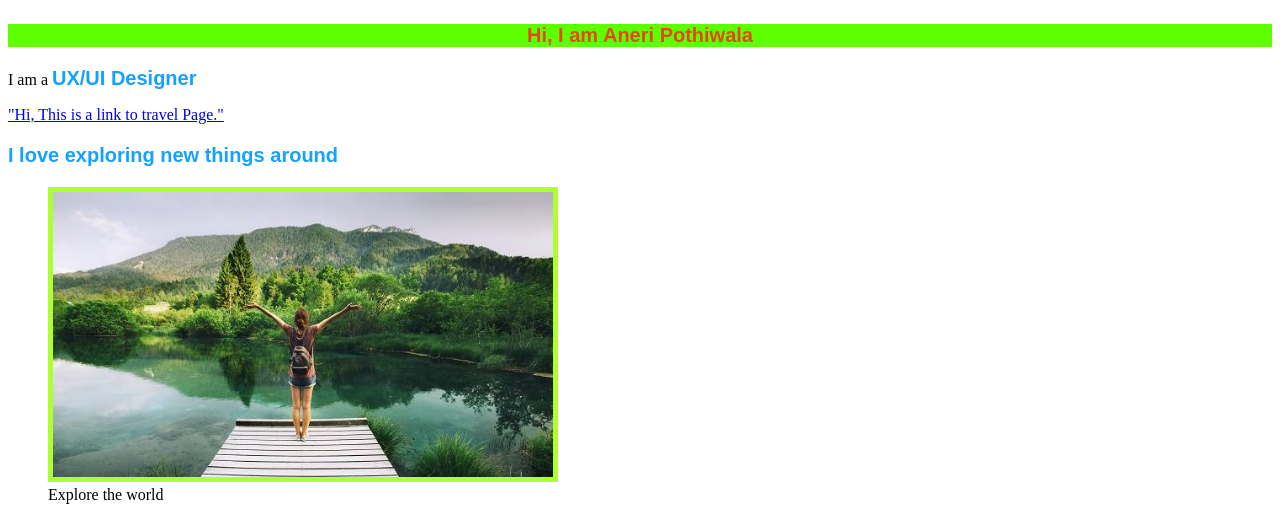
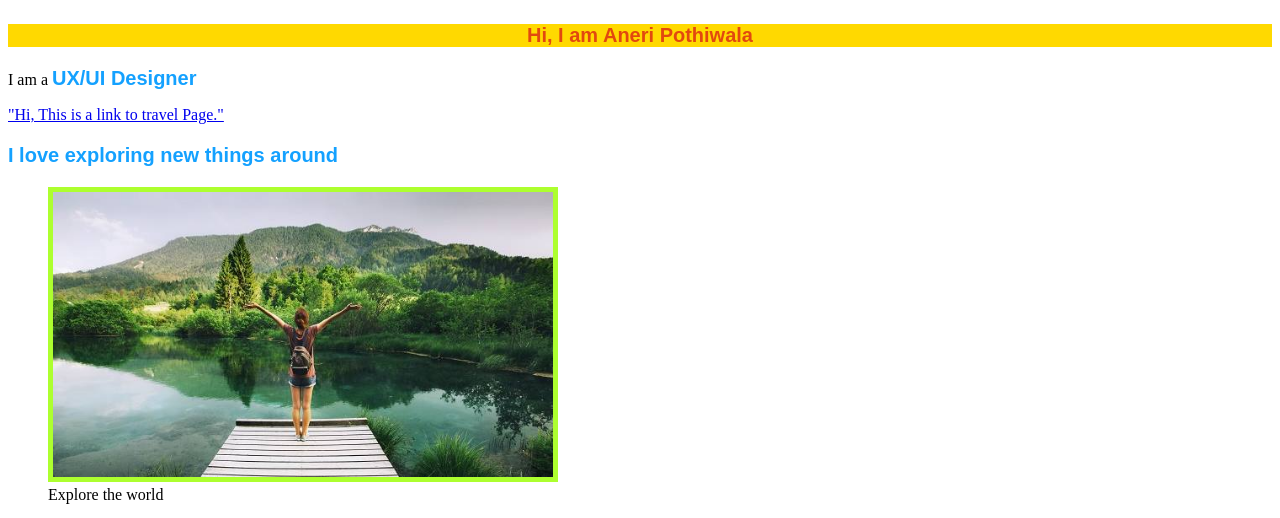
Before and after one commit to aneripothiwala91/Travel, a plain HTML site: page index.html in a window 1280 px wide. Shown: the part 131-649 px from the top of the page. Drawn offline with Linux system fonts and the light colour scheme.

Commit message:
update color

```diff
--- a/css/travel.css
+++ b/css/travel.css
@@ -1,17 +1,18 @@
 
- h1 {font-size: 60px;
+h1 {
+  font-size: 60px;
   text-align:center;
   background-color: plum;
   color:rgb(55, 0, 255);
   font-family:'Lobster', cursive;
   text-decoration: underline;
-  }
+}
 
   #mypara1 {font-family:Arial, Helvetica, sans-serif;
   font-size: 20px;
   font-weight: bold;
   text-align:center;
-  background-color: rgb(94, 255, 0);
+  background-color: rgb(255, 217, 0);
   color:rgb(226, 72, 15);
   }
 
```
